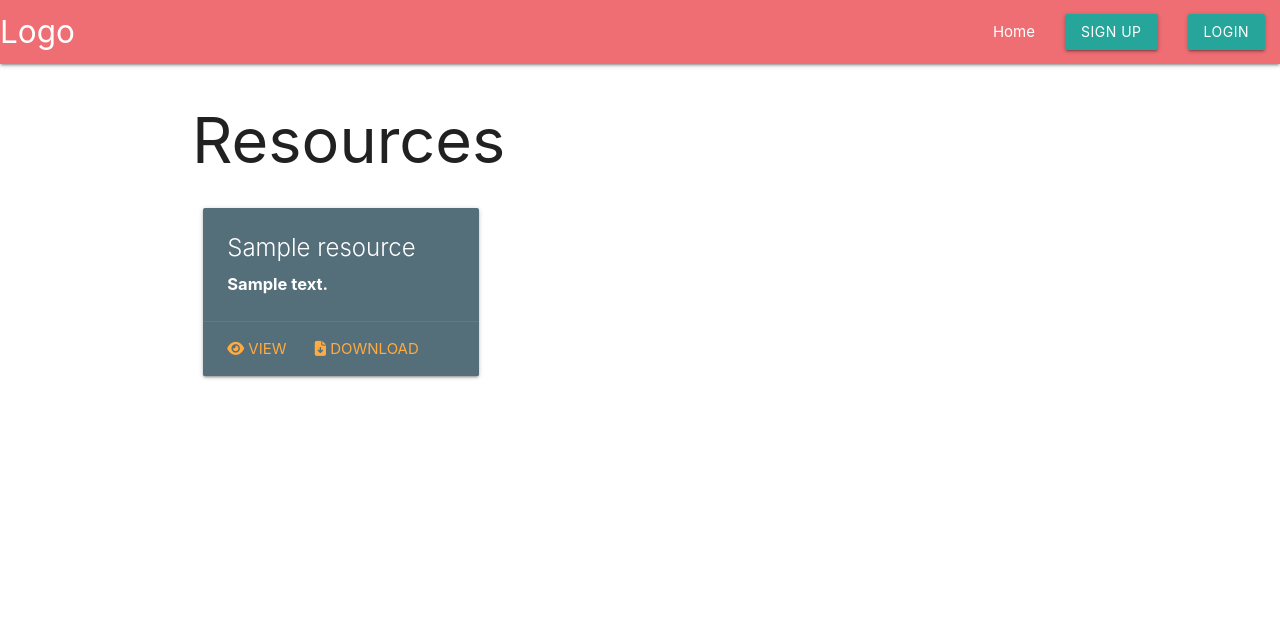
After one commit to sarah2244-4/project-3-teacher-resource-hub, a Flask app: a page that uses resourcehub/templates/subject_page.html in a window 1280 px wide. The commit adds this page. Shown: the top 631 px of the page. Run offline with Flask 3, Linux system fonts and the light colour scheme; tables that the repository leaves empty hold one stand-in row (values such as "Sample post"); some libraries are stand-ins or nearby versions.

```diff
--- a/resourcehub/routes.py
+++ b/resourcehub/routes.py
@@ -125,6 +125,10 @@ def add_resource():
 @app.route("/download/<resource_id>")
 @login_required
 def download(resource_id):
+    if not current_user.is_authenticated:
+        flash("You need to be logged in to download resources.", category="error")
+        return redirect(url_for("login"))
+
     resource = Resource.query.get_or_404(resource_id)
 
     if resource:
@@ -151,3 +155,55 @@ def view(resource_id):
     else:
         flash("Resource not found", category="error")
         return redirect(url_for("profile"))
+
+
+@app.route("/resources/<subject_name>")
+def subject_page(subject_name):
+
+    education_levels = EducationLevel.query.all()
+    resources = Resource.query.all()
+
+    # if resource.subject.subject_name == subject_name:
+
+
+    return render_template("subject_page.html", user=current_user, resources=resources)
+
+
+@app.route("/filter_levels/<education_level_name>")
+def filter_levels(education_level_name):
+    """
+    Creates cookie
+    """
+    session["url"] = request.url
+
+
+    return render_template(
+        "filter_resources.html",
+        user=current_user)
+
+
+@app.route("/edit_resource/<int:resource_id>")
+@login_required
+def edit_resource(resource_id):
+    """
+
+    """
+
+    return render_template(
+        "filter_resources.html",
+        user=current_user)
+
+
+@app.route("/delete_resource/<int:resource_id>")
+@login_required
+def delete_resource(resource_id):
+    """
+
+    """
+    resource = Resource.query.get_or_404(resource_id)
+    db.session.delete(resource)
+    db.session.commit()
+    flash("Resource successfully deleted", category="success")
+
+
+    return redirect(url_for("profile"))
--- a/resourcehub/templates/profile.html
+++ b/resourcehub/templates/profile.html
@@ -22,9 +22,9 @@
                 </div>
                 <div class="card-action">
                     <!-- Edit button -->
-                    <a href="#"><i class="fa-solid fa-pen-to-square"></i><span class="hide-on-med-and-up"> Edit</span></a>
+                    <a href="#"><i class="fa-solid fa-pen"></i><span class="hide-on-med-and-up"> Edit</span></a>
                     <!-- Delete button -->
-                    <a href="#"><i class="fa-solid fa-trash"></i><span class="hide-on-med-and-up"> Delete</span></a>
+                    <a href="{{ url_for('delete_resource', resource_id=resource.id) }}"><i class="fa-solid fa-trash"></i><span class="hide-on-med-and-up"> Delete</span></a>
                     <br>
                     <!-- View button -->
                     <a href="{{ url_for('view', resource_id=resource.id) }}"><i class="fa-solid fa-eye"></i><span class="hide-on-med-and-up"> View</span></a>
--- /dev/null
+++ b/resourcehub/templates/subject_page.html
@@ -0,0 +1,33 @@
+{% extends 'base.html' %}
+{% block content %}
+
+
+
+<h1>Resources</h1>
+
+<div class="container-fluid">
+
+    {% for resource in resources %}
+    <div class="row">
+        <div class="col s12 m6 l4">
+            <div class="card blue-grey darken-1">
+                <div class="card-content white-text">
+                    <span class="card-title">{{ resource.resource_title }}</span>
+                    <p>{{ resource.resource_description }}</p>
+                </div>
+                <div class="card-action">
+
+                    <!-- View button -->
+                    <a href="{{ url_for('view', resource_id=resource.id) }}"><i class="fa-solid fa-eye"></i><span> View</span></a>
+                    <!-- Download button -->
+                    <a href="{{ url_for('download', resource_id=resource.id) }}"><i class="fa-solid fa-file-arrow-down"></i><span> Download</span></a>
+                </div>
+            </div>
+        </div>
+    </div>
+
+    {% endfor %}
+
+</div>
+
+{% endblock %}
```
Also changed, not shown: resourcehub/templates/view.html (+3 -4 lines).
